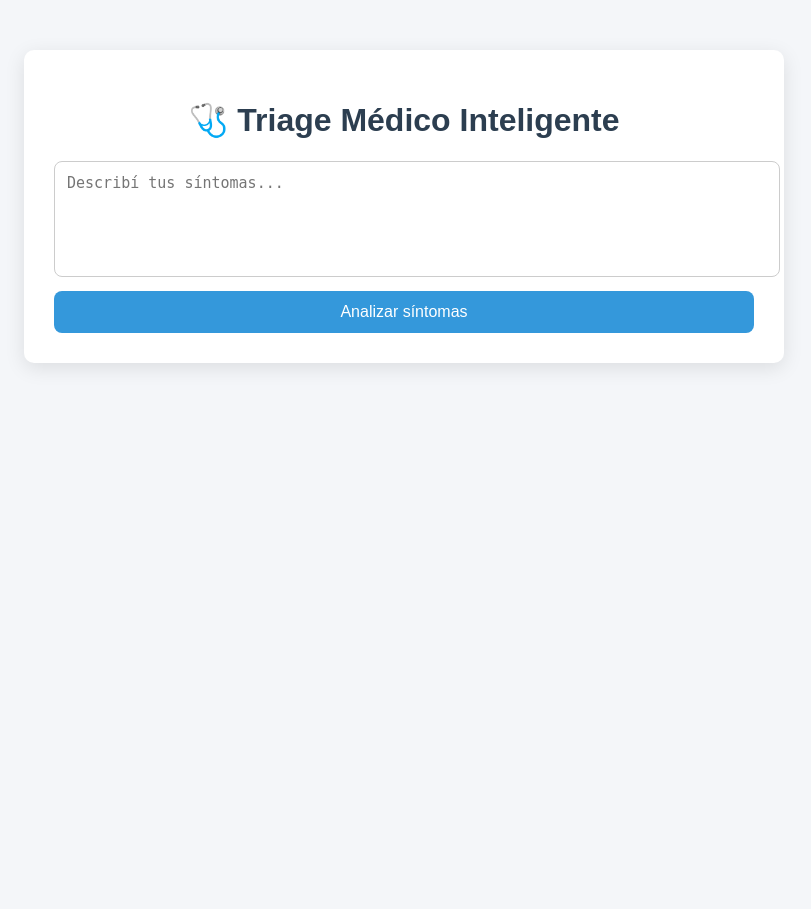
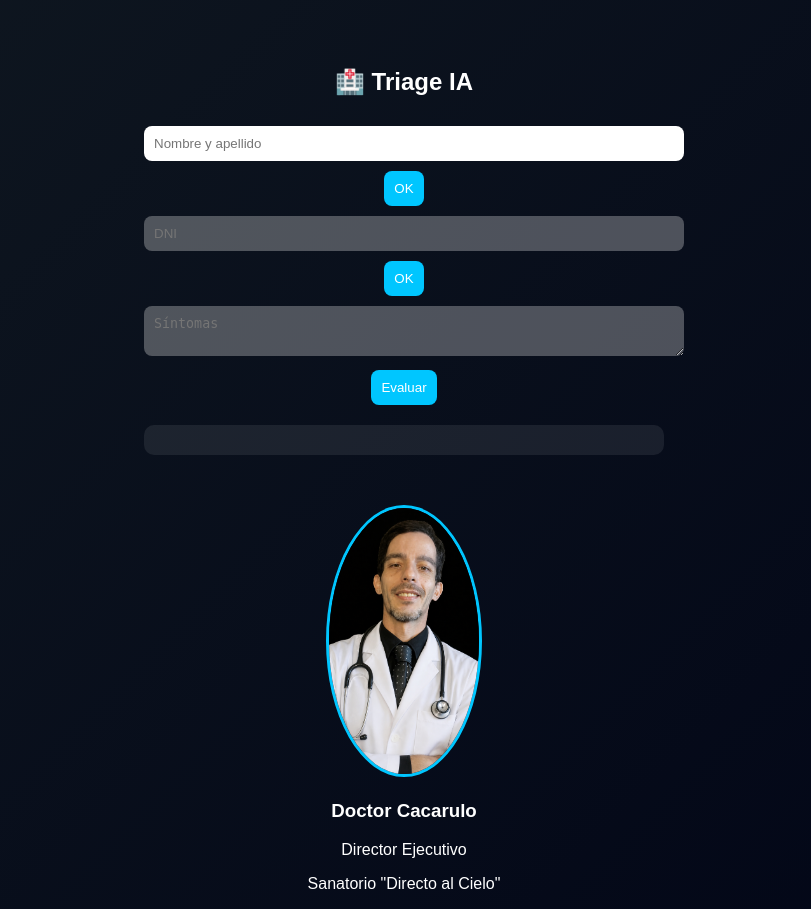
Before and after one commit to danypaez/triage2, a Python web app: template templates/index.html in a window 1280 px wide. Shown: the whole page, without its empty margins (236-1047 px from the left). Before the commit the page ends 368 px from the top, so only its background shows below. Run offline with Jinja, Linux system fonts and the light colour scheme; the template is opened without the code that fills it, so the values that code supplies are empty.

Commit message:
Update index.html

```diff
--- a/templates/index.html
+++ b/templates/index.html
@@ -2,88 +2,55 @@
 <html lang="es">
 <head>
 <meta charset="UTF-8">
-<title>Triage Inteligente</title>
+<title>Triage IA Premium</title>
 
 <style>
 body {
-    font-family: Arial, sans-serif;
-    background: #f4f6f9;
-    margin: 0;
+    font-family: Arial;
+    background: linear-gradient(135deg, #0f1720, #020617);
+    color: white;
+    text-align: center;
+    padding-top: 40px;
 }
 
 .container {
-    max-width: 700px;
-    margin: 50px auto;
-    background: white;
-    padding: 30px;
-    border-radius: 10px;
-    box-shadow: 0 5px 20px rgba(0,0,0,0.1);
+    width: 520px;
+    margin: auto;
 }
 
-h1 {
-    text-align: center;
-    color: #2c3e50;
-}
-
-textarea {
+textarea, input {
     width: 100%;
-    padding: 12px;
+    padding: 10px;
+    margin-top: 10px;
     border-radius: 8px;
-    border: 1px solid #ccc;
-    resize: none;
-    font-size: 15px;
+    border: none;
 }
 
 button {
-    width: 100%;
-    padding: 12px;
-    background: #3498db;
-    color: white;
+    margin-top: 10px;
+    padding: 10px;
     border: none;
     border-radius: 8px;
-    font-size: 16px;
+    background: #00c6ff;
+    color: white;
     cursor: pointer;
-    margin-top: 10px;
 }
 
-button:hover {
-    background: #2980b9;
-}
-
-.resultado {
+.box {
     margin-top: 20px;
-    padding: 20px;
+    padding: 15px;
+    background: rgba(255,255,255,0.08);
     border-radius: 10px;
 }
 
-.urgencia-ALTA {
-    background: #ffe5e5;
-    border-left: 5px solid red;
+.perfil {
+    margin-top: 50px;
 }
 
-.urgencia-MEDIA {
-    background: #fff7e0;
-    border-left: 5px solid orange;
-}
-
-.urgencia-BAJA {
-    background: #e8f8f0;
-    border-left: 5px solid green;
-}
-
-.loader {
-    display: none;
-    text-align: center;
-    margin-top: 15px;
-    font-weight: bold;
-    color: #555;
-}
-
-.recomendacion {
-    margin: 5px 0;
-    padding: 8px;
-    background: #f1f1f1;
-    border-radius: 5px;
+.foto {
+    width: 150px;
+    border-radius: 50%;
+    border: 3px solid #00c6ff;
 }
 </style>
 </head>
@@ -92,90 +59,138 @@ button:hover {
 
 <div class="container">
 
-    <h1>🩺 Triage Médico Inteligente</h1>
+<h2>🏥 Triage IA</h2>
 
-    <textarea id="sintomas" rows="5" placeholder="Describí tus síntomas..."></textarea>
+<input id="nombre" placeholder="Nombre y apellido">
+<button onclick="okNombre()">OK</button>
 
-    <button onclick="enviar()">Analizar síntomas</button>
+<input id="dni" placeholder="DNI" disabled>
+<button onclick="okDni()" id="btnDni" disabled>OK</button>
 
-    <div class="loader" id="loader">
-        ⏳ Analizando con IA...
-    </div>
+<textarea id="texto" placeholder="Síntomas" disabled></textarea>
+<button onclick="enviar()" id="btnEnviar" disabled>Evaluar</button>
 
-    <div id="resultado"></div>
+<div id="resultado" class="box"></div>
 
 </div>
 
+<div class="perfil">
+    <img src="/static/doctor.png" class="foto">
+    <h3>Doctor Cacarulo</h3>
+    <p>Director Ejecutivo</p>
+    <p>Sanatorio "Directo al Cielo"</p>
+</div>
+
 <script>
-async function enviar() {
 
-    const texto = document.getElementById("sintomas").value;
-    const loader = document.getElementById("loader");
-    const div = document.getElementById("resultado");
+let nombre="", dni="";
+let voz=null;
 
-    if (!texto) {
-        alert("Escribí algún síntoma");
+function cargarVoces(){
+    const voces=speechSynthesis.getVoices();
+    voz=voces.find(v=>v.lang.startsWith("es"))||voces[0];
+}
+speechSynthesis.onvoiceschanged=cargarVoces;
+
+function hablar(t){
+    const m=new SpeechSynthesisUtterance(t);
+    m.voice=voz;
+    m.rate=0.9;
+    speechSynthesis.cancel();
+    setTimeout(()=>speechSynthesis.speak(m),150);
+}
+
+function okNombre(){
+    nombre=document.getElementById("nombre").value;
+    document.getElementById("dni").disabled=false;
+    document.getElementById("btnDni").disabled=false;
+    hablar(`${nombre}, indique su DNI`);
+}
+
+function okDni(){
+    dni=document.getElementById("dni").value;
+    document.getElementById("texto").disabled=false;
+    document.getElementById("btnEnviar").disabled=false;
+    hablar(`${nombre}, indique sus síntomas`);
+}
+
+async function enviar(){
+
+    const texto=document.getElementById("texto").value;
+
+    const res=await fetch("/triage",{
+        method:"POST",
+        headers:{"Content-Type":"application/json"},
+        body:JSON.stringify({texto})
+    });
+
+    const data=await res.json();
+
+    if(data.alerta){
+        hablar(data.alerta);
+        document.getElementById("resultado").innerHTML=`<p>${data.alerta}</p>`;
         return;
     }
 
-    div.innerHTML = "";
-    loader.style.display = "block";
+    if(!data.medicos || data.medicos.length===0){
+        document.getElementById("resultado").innerHTML=`<p>No hay turnos disponibles</p>`;
+        return;
+    }
 
-    try {
+    window.baseData={nombre,dni,sintomas:texto,especialidad:data.especialidad};
 
-        const res = await fetch("/triage", {
-            method: "POST",
-            headers: {
-                "Content-Type": "application/json"
-            },
-            body: JSON.stringify({ texto })
-        });
+    let html=`<p><b>${data.especialidad}</b></p>`;
+    html+=`<ul>${data.recomendaciones.map(r=>`<li>${r}</li>`).join("")}</ul>`;
+    html+=`<h3>Seleccione médico</h3>`;
 
-        if (!res.ok) {
-            throw new Error("Error servidor");
-        }
+    data.medicos.forEach((m,i)=>{
+        html+=`<button onclick="seleccionarMedico(${i})">${m.doctor}</button>`;
+    });
 
-        const data = await res.json();
+    document.getElementById("resultado").innerHTML=html;
 
-        loader.style.display = "none";
+    window.medicos=data.medicos;
+}
 
-        console.log("Respuesta:", data);
+function seleccionarMedico(i){
 
-        const urgenciaClass = "urgencia-" + data.urgencia;
+    const m=window.medicos[i];
 
-        let html = `
-            <div class="resultado ${urgenciaClass}">
-                <h3>Especialidad: ${data.especialidad}</h3>
-                <h4>Urgencia: ${data.urgencia}</h4>
-                <hr>
-                <h4>Recomendaciones:</h4>
-        `;
+    window.turnoData={...window.baseData, doctor:m.doctor};
 
-        if (data.recomendaciones && Array.isArray(data.recomendaciones)) {
-            data.recomendaciones.forEach(r => {
-                html += `<div class="recomendacion">• ${r}</div>`;
-            });
-        } else {
-            html += `<p>No hay recomendaciones disponibles</p>`;
-        }
+    let html=`<h3>${m.doctor}</h3>`;
 
-        html += `</div>`;
+    m.turnos.forEach(t=>{
+        html+=`<button onclick="confirmar('${t}')">${t}</button>`;
+    });
 
-        div.innerHTML = html;
+    document.getElementById("resultado").innerHTML=html;
+}
 
-    } catch (err) {
-        loader.style.display = "none";
+async function confirmar(fecha){
 
-        div.innerHTML = `
-            <div class="resultado urgencia-MEDIA">
-                <h3>Error</h3>
-                <p>No se pudo procesar la solicitud.</p>
-            </div>
-        `;
+    const res=await fetch("/confirmar",{
+        method:"POST",
+        headers:{"Content-Type":"application/json"},
+        body:JSON.stringify({...window.turnoData, fecha})
+    });
 
-        console.error(err);
+    const r=await res.json();
+
+    if(r.ok){
+        hablar("Turno confirmado");
+        document.getElementById("resultado").innerHTML=
+            `<h3>Turno confirmado</h3><p>${window.turnoData.doctor} - ${fecha}</p>`;
+    }else{
+        hablar("Ese turno ya fue tomado");
     }
 }
+
+window.onload=()=>{
+    cargarVoces();
+    hablar("Bienvenido, indique su nombre");
+};
+
 </script>
 
 </body>
```
